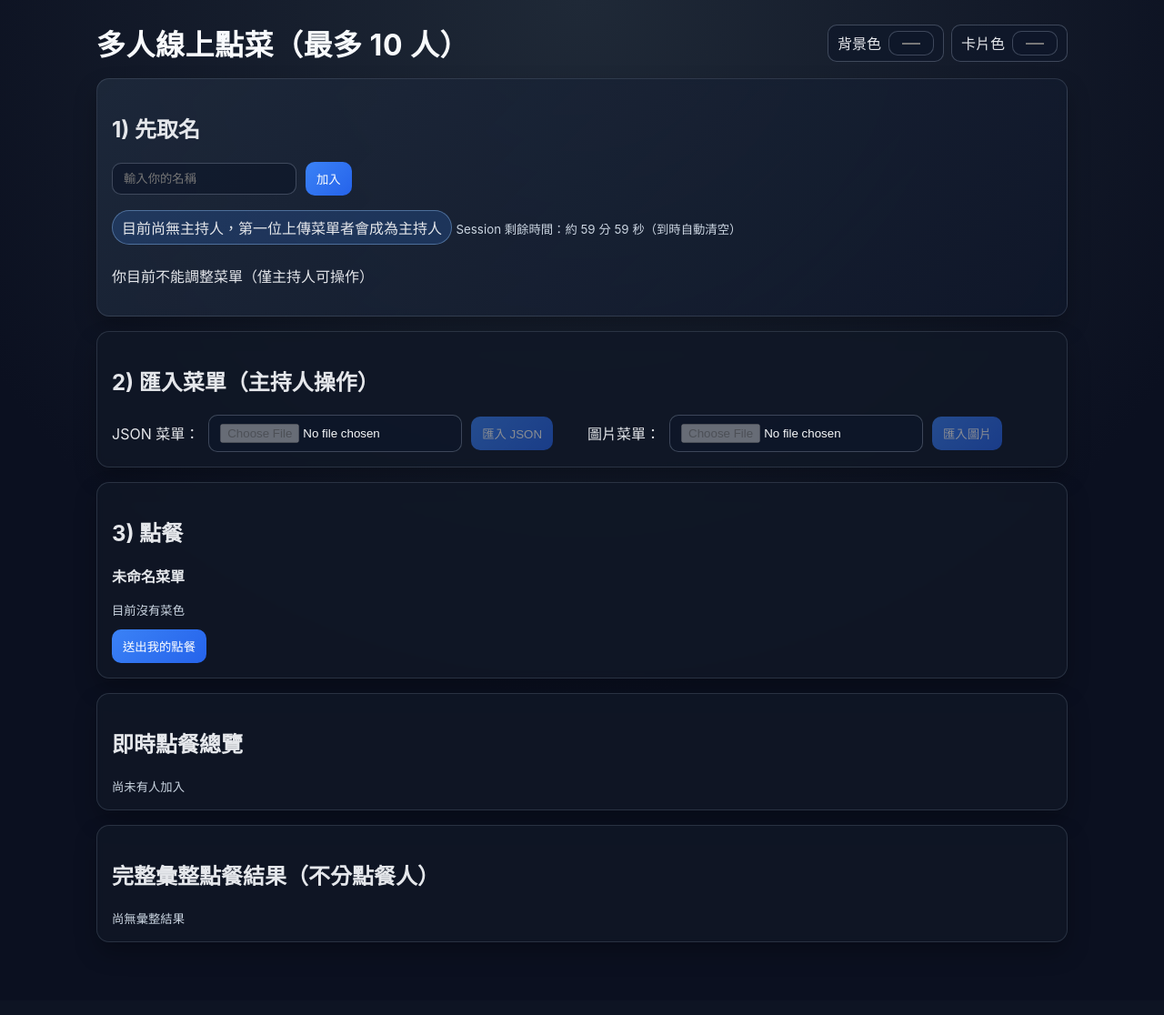
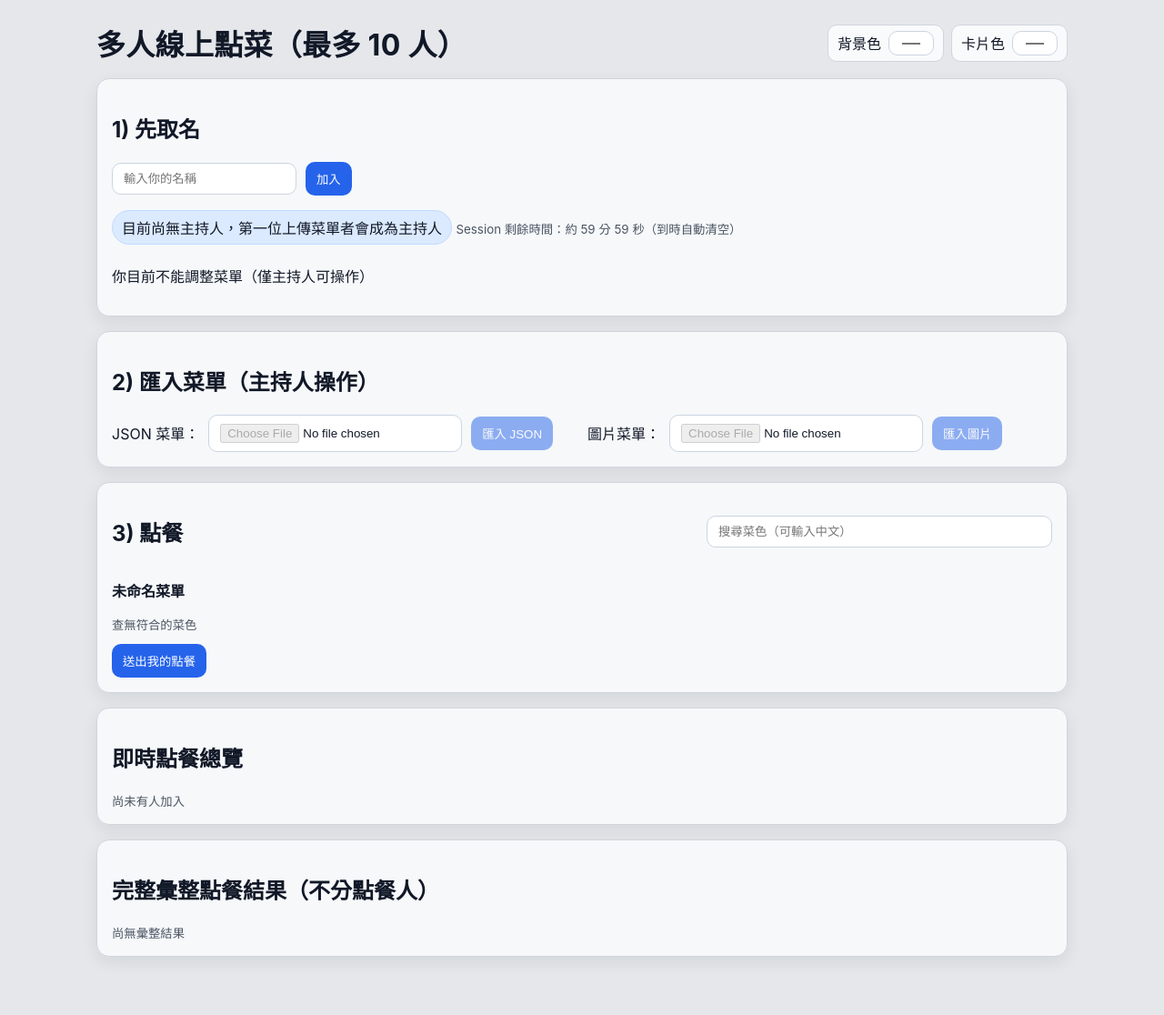
Before and after one commit to hmsyuan/customized-any-menu, a FastAPI app: page / in a window 1280 px wide. Shown: the whole page at 91% size. Before the commit the page ends 1036 px from the top, so only its background shows below. Run offline with FastAPI, Linux system fonts and the light colour scheme; data that the repository does not hold is empty.

Commit message:
Preserve selections across search and allow JSON+image coexistence

```diff
--- a/app/main.py
+++ b/app/main.py
@@ -100,8 +100,6 @@ def normalize_menu_payload(payload: Any) -> tuple[str, list[dict[str, Any]]]:
             "large": "大",
             "l": "大",
         }
-        default_sizes = ["小", "中", "大"]
-
         if isinstance(raw_price, dict):
             parsed: dict[str, int] = {}
             for key, value in raw_price.items():
@@ -112,17 +110,19 @@ def normalize_menu_payload(payload: Any) -> tuple[str, list[dict[str, Any]]]:
                     continue
 
             if not parsed:
-                return [{"size": size, "price": 0} for size in default_sizes]
+                return [{"size": "中", "price": 0}]
 
-            # 若 JSON 只提供部分份量，缺值時沿用第一個可用價格
-            fallback_price = next(iter(parsed.values()))
-            return [{"size": size, "price": parsed.get(size, fallback_price)} for size in default_sizes]
+            size_order = {"小": 0, "中": 1, "大": 2}
+            return [
+                {"size": size, "price": price}
+                for size, price in sorted(parsed.items(), key=lambda pair: (size_order.get(pair[0], 999), pair[0]))
+            ]
 
         try:
             single_price = max(0, int(raw_price))
         except (TypeError, ValueError):
             single_price = 0
-        return [{"size": size, "price": single_price} for size in default_sizes]
+        return [{"size": "中", "price": single_price}]
 
     categories: list[dict[str, Any]] = []
     for category in categories_raw:
@@ -145,11 +145,13 @@ def normalize_menu_payload(payload: Any) -> tuple[str, list[dict[str, Any]]]:
 
             raw_price = item.get("price", item.get("價格", 0))
             size_options = parse_size_prices(raw_price)
+            default_option = next((opt for opt in size_options if opt["size"] == "中"), size_options[0])
             normalized_items.append(
                 {
                     "name": dish_name,
-                    "price": size_options[1]["price"],
+                    "price": default_option["price"],
                     "sizeOptions": size_options,
+                    "hasSizeOptions": isinstance(raw_price, dict),
                 }
             )
 
@@ -208,7 +210,8 @@ async def import_menu_json(name: str = Form(...), file: UploadFile = File(...))
         if state.host is None:
             state.host = name
 
-        state.menu = MenuState(type="json", title=title, categories=categories, image_path=None)
+        existing_image_path = state.menu.image_path
+        state.menu = MenuState(type="json", title=title, categories=categories, image_path=existing_image_path)
         state.reset_orders()
 
     return {"message": "JSON 菜單已匯入"}
@@ -234,8 +237,12 @@ async def import_menu_image(name: str = Form(...), file: UploadFile = File(...))
         if state.host is None:
             state.host = name
 
-        state.menu = MenuState(type="image", title="圖片菜單", categories=[], image_path=f"/uploads/{filename}")
-        state.reset_orders()
+        image_path = f"/uploads/{filename}"
+        if state.menu.categories:
+            state.menu.image_path = image_path
+        else:
+            state.menu = MenuState(type="image", title="圖片菜單", categories=[], image_path=image_path)
+            state.reset_orders()
 
     return {"message": "圖片菜單已匯入"}
 
@@ -306,12 +313,22 @@ def get_state() -> dict[str, Any]:
             for name, items in state.orders.items()
         }
 
-        aggregate_map: dict[tuple[str, str, int], dict[str, Any]] = {}
+        dish_to_category: dict[str, str] = {}
+        for category in state.menu.categories:
+            category_name = str(category.get("name") or "未分類")
+            for item in category.get("items", []):
+                dish_name = str(item.get("name") or "").strip()
+                if dish_name and dish_name not in dish_to_category:
+                    dish_to_category[dish_name] = category_name
+
+        aggregate_map: dict[tuple[str, str, str, int], dict[str, Any]] = {}
         for items in state.orders.values():
             for item in items:
-                key = (item.dish, item.size, item.price)
+                category_name = dish_to_category.get(item.dish, "未分類")
+                key = (category_name, item.dish, item.size, item.price)
                 if key not in aggregate_map:
                     aggregate_map[key] = {
+                        "category": category_name,
                         "dish": item.dish,
                         "size": item.size,
                         "price": item.price,
@@ -321,8 +338,23 @@ def get_state() -> dict[str, Any]:
                 aggregate_map[key]["quantity"] += item.quantity
                 aggregate_map[key]["totalPrice"] += item.quantity * item.price
 
-        aggregated_orders = sorted(aggregate_map.values(), key=lambda x: (x["dish"], x["size"], x["price"]))
+        aggregated_orders = sorted(
+            aggregate_map.values(), key=lambda x: (x["category"], x["dish"], x["size"], x["price"])
+        )
         aggregated_grand_total = sum(row["totalPrice"] for row in aggregated_orders)
+
+        categorized_aggregates: dict[str, list[dict[str, Any]]] = {}
+        for row in aggregated_orders:
+            categorized_aggregates.setdefault(row["category"], []).append(row)
+
+        aggregated_by_category = [
+            {
+                "category": category,
+                "items": rows,
+                "categoryTotal": sum(item["totalPrice"] for item in rows),
+            }
+            for category, rows in sorted(categorized_aggregates.items(), key=lambda pair: pair[0])
+        ]
 
         remaining_seconds = max(0, int(SESSION_TTL_SECONDS - (time.time() - state.session_started_at)))
 
@@ -331,6 +363,7 @@ def get_state() -> dict[str, Any]:
             "users": sorted(state.users),
             "orders": all_orders,
             "aggregatedOrders": aggregated_orders,
+            "aggregatedByCategory": aggregated_by_category,
             "aggregatedGrandTotal": aggregated_grand_total,
             "host": state.host,
             "sessionRemainingSeconds": remaining_seconds,
--- a/app/static/app.js
+++ b/app/static/app.js
@@ -2,6 +2,9 @@ let currentUser = "";
 let lastMenuKey = "";
 let imageDraftItems = [];
 let canEditDraftItems = true;
+let latestMenu = null;
+let dishSearchKeyword = "";
+let jsonSelectionState = {};
 
 function applyThemeColor(hex) {
   document.documentElement.style.setProperty("--user-bg", hex);
@@ -15,8 +18,8 @@ function initThemeColor() {
   const themePicker = document.getElementById("theme-color");
   const cardPicker = document.getElementById("card-color");
 
-  const savedTheme = localStorage.getItem("menu-theme-color") || "#0b1020";
-  const savedCard = localStorage.getItem("menu-card-color") || "#111827";
+  const savedTheme = localStorage.getItem("menu-theme-color") || "#e5e7eb";
+  const savedCard = localStorage.getItem("menu-card-color") || "#f8fafc";
 
   themePicker.value = savedTheme;
   cardPicker.value = savedCard;
@@ -103,15 +106,17 @@ async function refreshState() {
   const state = await res.json();
 
   renderHostPanel(state);
+  latestMenu = state.menu;
 
   const menuKey = getMenuKey(state.menu);
   if (menuKey !== lastMenuKey) {
+    jsonSelectionState = {};
     renderMenu(state.menu);
     lastMenuKey = menuKey;
   }
 
   renderSummary(state);
-  renderAggregateSummary(state.aggregatedOrders || [], state.aggregatedGrandTotal || 0);
+  renderAggregateSummary(state.aggregatedByCategory || [], state.aggregatedGrandTotal || 0);
 }
 
 function renderMenu(menu) {
@@ -121,7 +126,7 @@ function renderMenu(menu) {
     imageDraftItems = [];
     wrap.innerHTML = `
       <p><strong>${menu.title}</strong></p>
-      <img src="${menu.image_path}" alt="菜單圖片" style="max-width:100%;border-radius:12px" />
+      ${menu.image_path ? `<img src="${menu.image_path}" alt="菜單圖片" style="max-width:100%;border-radius:12px" />` : ""}
       <form id="text-order-form" class="inline-form" style="margin-top:10px">
         <input id="dish-name" placeholder="菜名，例如：三杯雞" required />
         <select id="dish-size">
@@ -140,53 +145,124 @@ function renderMenu(menu) {
     return;
   }
 
-  const categoriesHtml = (menu.categories || [])
-    .map((category, i) => {
+  const search = dishSearchKeyword.trim().toLowerCase();
+  const indexedCategories = (menu.categories || []).map((category, categoryIndex) => ({
+    ...category,
+    _categoryIndex: categoryIndex,
+    items: (category.items || []).map((item, itemIndex) => ({
+      ...item,
+      _itemIndex: itemIndex,
+    })),
+  }));
+
+  const filteredCategories = indexedCategories
+    .map((category) => {
+      const items = (category.items || []).filter((item) => {
+        if (!search) return true;
+        return String(item.name || "").toLowerCase().includes(search);
+      });
+      return { ...category, items };
+    })
+    .filter((category) => category.items.length > 0);
+
+  const categoriesHtml = filteredCategories
+    .map((category) => {
       const itemsHtml = (category.items || [])
-        .map(
-          (item, j) => {
-            const sizeOptions = item.sizeOptions || [
-              { size: "小", price: Number(item.price) || 0 },
-              { size: "中", price: Number(item.price) || 0 },
-              { size: "大", price: Number(item.price) || 0 },
-            ];
-            const optionsHtml = sizeOptions
-              .map((opt) => `<option value="${opt.size}" data-price="${Number(opt.price) || 0}" ${opt.size === "中" ? "selected" : ""}>${opt.size} - $${Number(opt.price) || 0}</option>`)
-              .join("");
-            const defaultMedium = sizeOptions.find((opt) => opt.size === "中");
-            const defaultPrice = Number(defaultMedium?.price ?? sizeOptions[0]?.price ?? 0);
-            return `
+        .map((item) => {
+          const stateKey = `${category._categoryIndex}-${item._itemIndex}`;
+          const sizeOptions = item.sizeOptions || [{ size: "中", price: Number(item.price) || 0 }];
+          const defaultMedium = sizeOptions.find((opt) => opt.size === "中");
+          const defaultOption = defaultMedium || sizeOptions[0] || { size: "中", price: 0 };
+          const defaultPrice = Number(defaultOption.price) || 0;
+          const hasMultipleSizes = sizeOptions.length > 1;
+          const hasSizeOptions = Boolean(item.hasSizeOptions);
+          const defaultSizeLabel = hasSizeOptions ? defaultOption.size : "N/A";
+
+          if (!jsonSelectionState[stateKey]) {
+            jsonSelectionState[stateKey] = {
+              checked: false,
+              dish: item.name,
+              quantity: 1,
+              size: defaultSizeLabel,
+              price: defaultPrice,
+            };
+          }
+
+          const rowState = jsonSelectionState[stateKey];
+          const normalizedSize = hasMultipleSizes ? rowState.size : defaultSizeLabel;
+          const normalizedPrice =
+            hasMultipleSizes && rowState.size
+              ? Number(sizeOptions.find((opt) => opt.size === rowState.size)?.price ?? rowState.price)
+              : defaultPrice;
+          rowState.size = normalizedSize;
+          rowState.price = normalizedPrice;
+          rowState.dish = item.name;
+
+          const optionsHtml = sizeOptions
+            .map((opt) => `<option value="${opt.size}" data-price="${Number(opt.price) || 0}" ${opt.size === rowState.size ? "selected" : ""}>${opt.size} - $${Number(opt.price) || 0}</option>`)
+            .join("");
+          const sizeControlHtml = hasMultipleSizes
+            ? `<select class="size-select" id="size-${stateKey}" data-state-key="${stateKey}">${optionsHtml}</select>`
+            : `<span class="size-static">${defaultSizeLabel}</span>`;
+
+          return `
           <label class="dish-option">
-            <input type="checkbox" data-dish="${item.name}" data-price="${defaultPrice}" data-size="中" id="item-${i}-${j}" />
+            <input type="checkbox" data-state-key="${stateKey}" data-dish="${item.name}" data-price="${rowState.price}" data-size="${rowState.size}" id="item-${stateKey}" ${rowState.checked ? "checked" : ""} />
             <span>${item.name}</span>
-            <select class="size-select" id="size-${i}-${j}">${optionsHtml}</select>
-            <strong class="price-tag" id="price-${i}-${j}">$${defaultPrice}</strong>
-            <input type="number" min="1" value="1" class="qty-input" id="qty-${i}-${j}" />
+            ${sizeControlHtml}
+            <strong class="price-tag" id="price-${stateKey}">$${rowState.price}</strong>
+            <input type="number" min="1" value="${Math.max(1, Number(rowState.quantity) || 1)}" class="qty-input" id="qty-${stateKey}" data-state-key="${stateKey}" />
           </label>`;
-          }
-        )
+        })
         .join("");
       return `<details class="category" open><summary>${category.name}</summary><div class="dish-grid">${itemsHtml}</div></details>`;
     })
     .join("");
 
+  const imageHelperHtml = menu.image_path
+    ? `<div class="menu-image-helper"><small>菜單圖片（輔助檢視）</small><img src="${menu.image_path}" alt="菜單圖片" style="max-width:100%;border-radius:12px;margin-top:6px" /></div>`
+    : "";
+
   wrap.innerHTML = `
     <p><strong>${menu.title}</strong></p>
+    ${imageHelperHtml}
     <form id="json-order-form">
-      <div class="category-layout">${categoriesHtml || "<small>目前沒有菜色</small>"}</div>
+      <div class="category-layout">${categoriesHtml || "<small>查無符合的菜色</small>"}</div>
       <button type="submit">送出我的點餐</button>
     </form>
   `;
 
   const form = document.getElementById("json-order-form");
-  form?.querySelectorAll(".size-select").forEach((selectEl) => {
+
+  form?.querySelectorAll("input[type='checkbox'][data-state-key]").forEach((checkEl) => {
+    checkEl.addEventListener("change", () => {
+      const stateKey = checkEl.dataset.stateKey;
+      if (!stateKey || !jsonSelectionState[stateKey]) return;
+      jsonSelectionState[stateKey].checked = checkEl.checked;
+    });
+  });
+
+  form?.querySelectorAll(".qty-input[data-state-key]").forEach((qtyEl) => {
+    qtyEl.addEventListener("input", () => {
+      const stateKey = qtyEl.dataset.stateKey;
+      if (!stateKey || !jsonSelectionState[stateKey]) return;
+      jsonSelectionState[stateKey].quantity = Math.max(1, Number(qtyEl.value || 1));
+    });
+  });
+
+  form?.querySelectorAll(".size-select[data-state-key]").forEach((selectEl) => {
     selectEl.addEventListener("change", () => {
-      const id = selectEl.id.replace("size-", "");
-      const check = document.getElementById(`item-${id}`);
-      const priceTag = document.getElementById(`price-${id}`);
+      const stateKey = selectEl.dataset.stateKey;
+      if (!stateKey || !jsonSelectionState[stateKey]) return;
+      const priceTag = document.getElementById(`price-${stateKey}`);
+      const check = document.getElementById(`item-${stateKey}`);
       const chosen = selectEl.options[selectEl.selectedIndex];
       const price = Number(chosen.dataset.price || 0);
       const size = chosen.value;
+
+      jsonSelectionState[stateKey].size = size;
+      jsonSelectionState[stateKey].price = price;
+
       if (check) {
         check.dataset.price = String(price);
         check.dataset.size = size;
@@ -203,16 +279,15 @@ function renderMenu(menu) {
       alert("請先取名");
       return;
     }
-    const checked = [...form.querySelectorAll("input[type='checkbox']:checked")];
-    const items = checked.map((el) => {
-      const qtyInput = document.getElementById(el.id.replace("item-", "qty-"));
-      return {
-        dish: el.dataset.dish,
-        size: el.dataset.size || "中",
-        price: Number(el.dataset.price) || 0,
-        quantity: Math.max(1, Number(qtyInput?.value || 1)),
-      };
-    });
+
+    const items = Object.values(jsonSelectionState)
+      .filter((row) => row.checked)
+      .map((row) => ({
+        dish: row.dish,
+        size: row.size || "中",
+        price: Number(row.price) || 0,
+        quantity: Math.max(1, Number(row.quantity) || 1),
+      }));
 
     try {
       await postJson("/api/order", { name: currentUser, items });
@@ -333,23 +408,25 @@ function renderSummary(state) {
   });
 }
 
-function renderAggregateSummary(items, grandTotal) {
+function renderAggregateSummary(itemsByCategory, grandTotal) {
   const wrap = document.getElementById("aggregate-summary");
-  if (!items.length) {
+  if (!itemsByCategory.length) {
     wrap.innerHTML = "<small>尚無彙整結果</small>";
     return;
   }
 
-  wrap.innerHTML = `<div class="summary-grid">${items
-    .map(
-      (it) => `<article class="summary-card"><h3>${it.dish}</h3><ul>
-      <li>份量：${it.size || "中"}</li>
-      <li>單價：$${it.price}</li>
-      <li>份數：${it.quantity}</li>
-      <li><strong>總價：$${it.totalPrice}</strong></li>
-      </ul></article>`
-    )
-    .join("")}</div><div class="aggregate-grand-total">全部菜色總價格：$${grandTotal}</div>`;
+  const categoryHtml = itemsByCategory
+    .map((group) => {
+      const itemsHtml = (group.items || [])
+        .map(
+          (it) => `<li>${it.dish}（${it.size || "中"}）x ${it.quantity}，單價 $${it.price}，小計 <strong>$${it.totalPrice}</strong></li>`
+        )
+        .join("");
+      return `<article class="summary-card"><h3>${group.category}</h3><ul>${itemsHtml}</ul><p><strong>分類小計：$${group.categoryTotal || 0}</strong></p></article>`;
+    })
+    .join("");
+
+  wrap.innerHTML = `<div class="summary-grid">${categoryHtml}</div><div class="aggregate-grand-total">全部菜色總價格：$${grandTotal}</div>`;
 }
 
 document.getElementById("join-form").addEventListener("submit", async (e) => {
@@ -408,3 +485,11 @@ document.getElementById("image-menu-form").addEventListener("submit", async (e)
 initThemeColor();
 refreshState();
 setInterval(refreshState, 2000);
+
+
+document.getElementById("dish-search")?.addEventListener("input", (e) => {
+  dishSearchKeyword = e.target.value || "";
+  if (latestMenu && latestMenu.type === "json") {
+    renderMenu(latestMenu);
+  }
+});
--- a/app/static/style.css
+++ b/app/static/style.css
@@ -1,8 +1,8 @@
 :root {
-  --user-bg: #0b1020;
-  --user-card-bg: #111827;
+  --user-bg: #e5e7eb;
+  --user-card-bg: #f8fafc;
   font-family: "Inter", "Noto Sans TC", sans-serif;
-  color: #e5e7eb;
+  color: #111827;
 }
 
 * {
@@ -11,7 +11,7 @@
 
 body {
   margin: 0;
-  background: radial-gradient(circle at top, #1f2937, var(--user-bg) 60%);
+  background: var(--user-bg);
 }
 
 main {
@@ -34,9 +34,21 @@ main {
   flex-wrap: wrap;
 }
 
+.section-title-row {
+  display: flex;
+  align-items: center;
+  justify-content: space-between;
+  gap: 10px;
+  flex-wrap: wrap;
+}
+
+.dish-search {
+  min-width: min(380px, 100%);
+}
+
 h1 {
-  color: #f8fafc;
-  letter-spacing: 0.5px;
+  color: #111827;
+  letter-spacing: 0.3px;
   margin: 0;
 }
 
@@ -44,24 +56,23 @@ h1 {
   display: flex;
   align-items: center;
   gap: 8px;
-  background: rgba(15, 23, 42, 0.7);
-  border: 1px solid rgba(148, 163, 184, 0.35);
+  background: #f9fafb;
+  border: 1px solid #d1d5db;
   border-radius: 10px;
   padding: 6px 10px;
 }
 
 .card {
-  background: color-mix(in srgb, var(--user-card-bg) 82%, transparent);
-  border: 1px solid rgba(148, 163, 184, 0.2);
+  background: color-mix(in srgb, var(--user-card-bg) 92%, transparent);
+  border: 1px solid #d1d5db;
   border-radius: 14px;
-  box-shadow: 0 12px 24px rgba(0, 0, 0, 0.25);
-  backdrop-filter: blur(4px);
+  box-shadow: 0 6px 18px rgba(17, 24, 39, 0.08);
   padding: 16px;
   margin-top: 16px;
 }
 
 .glass {
-  background: linear-gradient(135deg, rgba(30, 41, 59, 0.9), rgba(15, 23, 42, 0.8));
+  background: color-mix(in srgb, var(--user-card-bg) 92%, transparent);
 }
 
 .inline-form {
@@ -78,19 +89,21 @@ h1 {
 }
 
 input,
-button {
+button,
+select {
   border-radius: 10px;
-  border: 1px solid rgba(148, 163, 184, 0.35);
+  border: 1px solid #cbd5e1;
   padding: 9px 12px;
 }
 
-input {
-  background: rgba(15, 23, 42, 0.7);
-  color: #f8fafc;
+input,
+select {
+  background: #fff;
+  color: #111827;
 }
 
 button {
-  background: linear-gradient(135deg, #3b82f6, #2563eb);
+  background: #2563eb;
   color: #fff;
   cursor: pointer;
   border: 0;
@@ -110,8 +123,8 @@ button:disabled {
   margin-bottom: 6px;
   padding: 6px 10px;
   border-radius: 999px;
-  background: rgba(59, 130, 246, 0.2);
-  border: 1px solid rgba(147, 197, 253, 0.4);
+  background: #dbeafe;
+  border: 1px solid #bfdbfe;
 }
 
 .category-layout {
@@ -202,7 +237,7 @@ li {
 }
 
 small {
-  color: #cbd5e1;
+  color: #4b5563;
 }
 
 @media (max-width: 640px) {
--- a/app/templates/index.html
+++ b/app/templates/index.html
@@ -12,10 +12,10 @@
         <h1>多人線上點菜（最多 10 人）</h1>
         <div class="theme-controls">
           <label class="theme-picker">背景色
-            <input type="color" id="theme-color" value="#0b1020" />
+            <input type="color" id="theme-color" value="#e5e7eb" />
           </label>
           <label class="theme-picker">卡片色
-            <input type="color" id="card-color" value="#111827" />
+            <input type="color" id="card-color" value="#f8fafc" />
           </label>
         </div>
       </div>
@@ -48,7 +48,10 @@
       </section>
 
       <section class="card">
-        <h2>3) 點餐</h2>
+        <div class="section-title-row">
+          <h2>3) 點餐</h2>
+          <input id="dish-search" class="dish-search" placeholder="搜尋菜色（可輸入中文）" />
+        </div>
         <div id="menu-view"></div>
       </section>
 
```
Also changed, not shown: other parts of app/static/style.css (+41 -17 lines), tests/test_app.py (+76 -0 lines).
